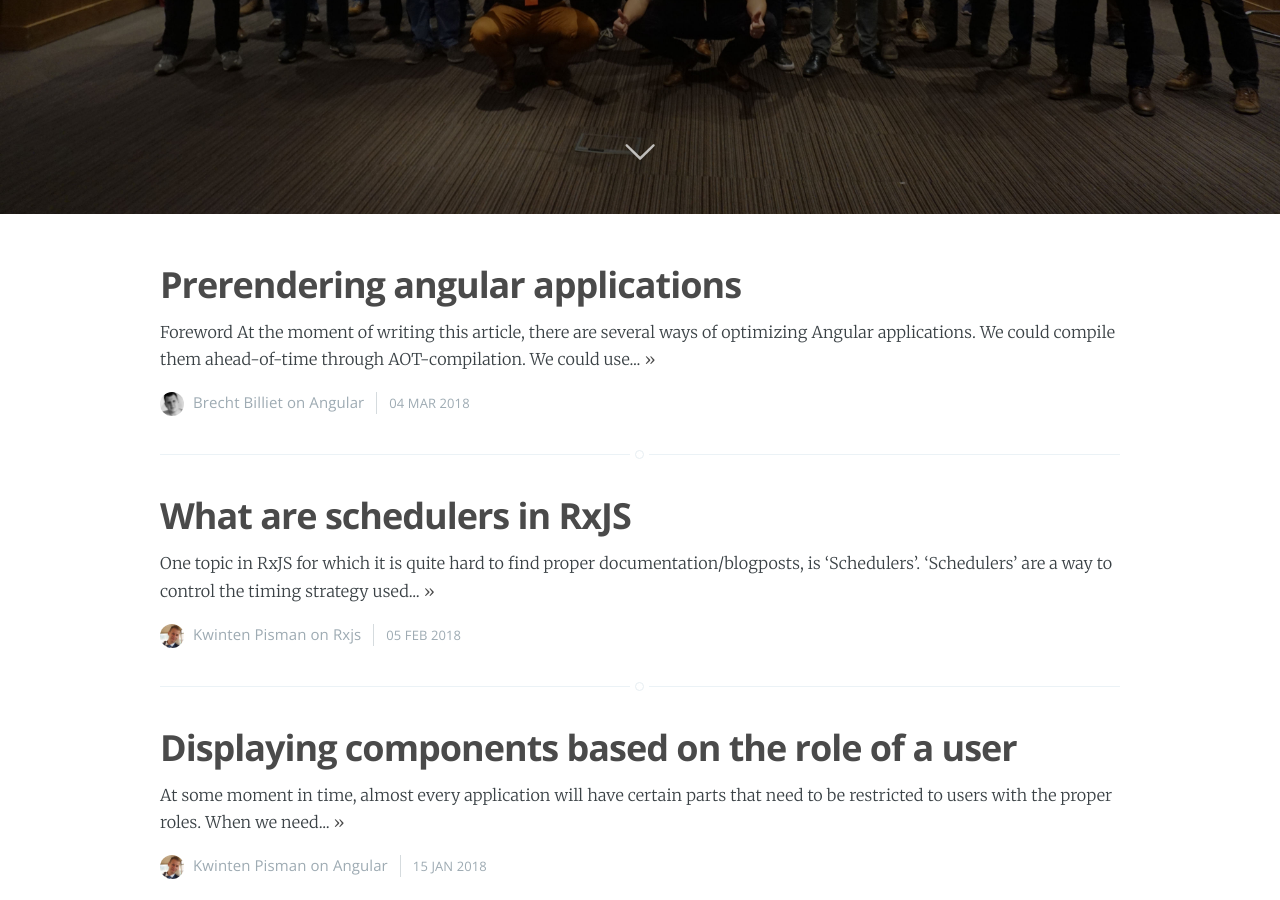
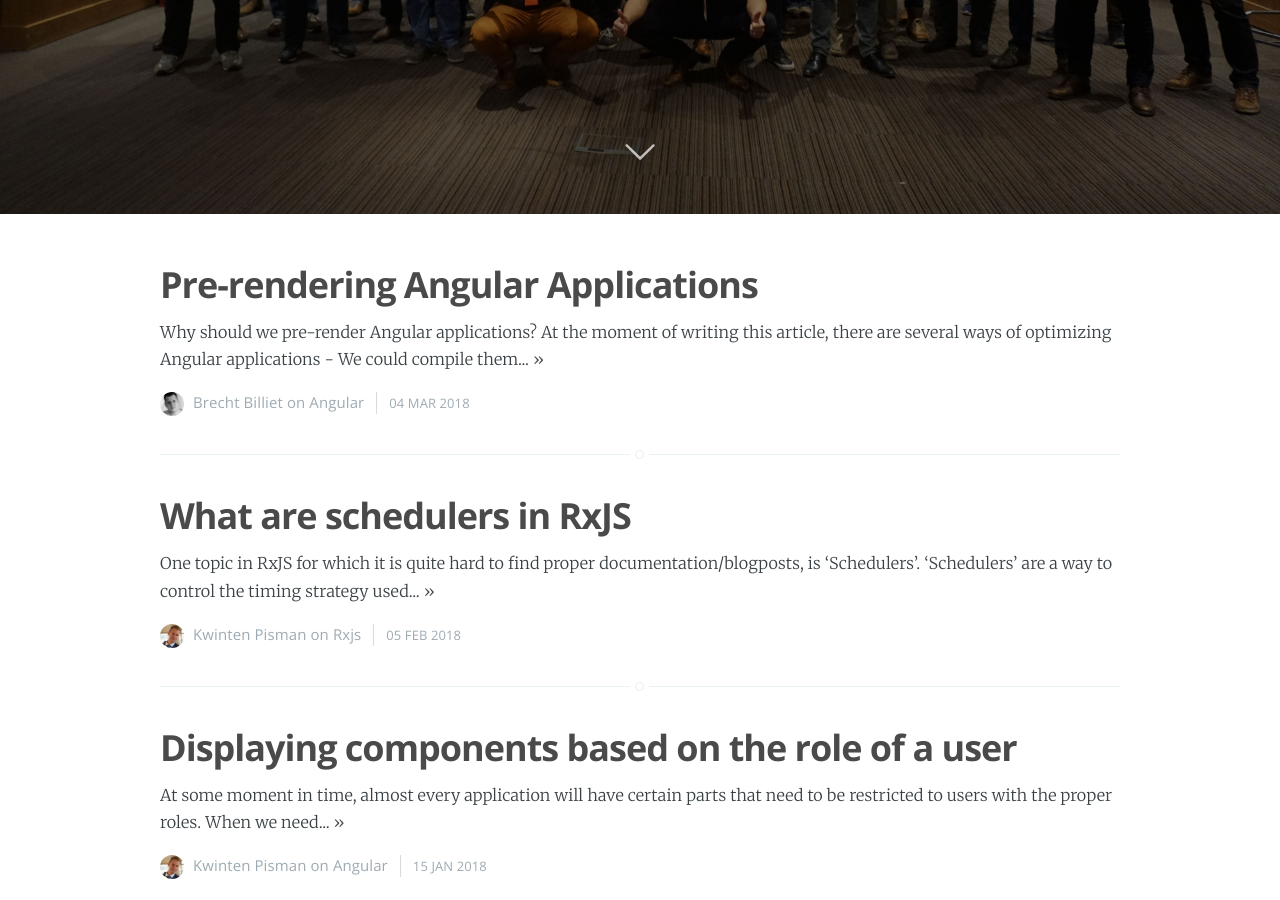
Before and after one commit to strongbrewio/strongbrewio.github.io, a Jekyll site: the page built from index.html, in a window 1280 px wide and 900 px high, scrolled down 686 px. Built offline with Jekyll 4.4.1, drawn with Linux system fonts in a browser that asks for light colours; nearby versions of some CDN libraries; the list of posts is cut into pages by our own code.

Commit message:
Update language and grammar

````diff
--- a/_posts/2018-02-21-prerendering-angular-apps.md
+++ b/_posts/2018-02-21-prerendering-angular-apps.md
@@ -1,6 +1,6 @@
 ---
 layout: post
-title: Prerendering angular applications
+title: Pre-rendering Angular Applications
 published: true
 author: brechtbilliet
 description: Learn how to use Server-side rendering to prerender our Angular application at build time.
@@ -13,50 +13,50 @@ tags: Angular
 cover: 'assets/images/cover/cover11.jpg'
 ---
 
-## Foreword
+## Why should we pre-render Angular applications?
 
-At the moment of writing this article, there are several ways of optimizing Angular applications. We could compile them [ahead-of-time](https://angular.io/guide/aot-compiler) through AOT-compilation.
-We could use [service-workers](https://developer.mozilla.org/en-US/docs/Web/API/Service_Worker_API) to optimize caching. And there are plenty of other PWA (progressive web-app) features as well that can increase the quality and overall performance of our Angular applications.
+At the moment of writing this article, there are several ways of optimizing Angular applications - We could compile them [ahead-of-time](https://angular.io/guide/aot-compiler) through AOT compilation.
+We could use [service workers](https://developer.mozilla.org/en-US/docs/Web/API/Service_Worker_API) to optimize caching. And there are plenty of other PWA (progressive web app) features that can increase the quality and overall performance of our Angular applications.
 
 However, there are a still a few problems that these optimizations won't fix:
-- **SEO** (Search engine optimization): At the time of writing SPA's (Single-page-applications) are harder to index by search engines because the content isn't available on load time. Therefore the application is likely to fail on several SEO requirements.
+- **SEO** (search engine optimization): At the time of writing, SPAs (single-page applications) are harder to index by search engines because the content isn't available on load time. Therefore, the application is likely to fail on several SEO requirements.
 - **Initial page load** could be faster: Since the application still needs to be bootstrapped after the page is loaded, there is an initial waiting time until the user can use the application. This results in a bad user experience.
 
-These two problems can be fixed by [SSR (Server-side rendering)](https://angular.io/guide/universal). SSR executes the angular application on the server, that way the server will actually serve the compiled content in a way that search engine crawlers can read it. This is really the best of both worlds: The server will render the application on the server, but when the javascript bundle is loaded it will turn into a SPA. That way the application is rich and fast at the same time!
+These two problems can be fixed by implementing [SSR (server-side rendering)](https://angular.io/guide/universal). SSR executes the Angular application on the server. That way the server will actually serve the compiled content in a way that search engine crawlers can read it. This is really the best of both worlds: The application will be rendered on the server, but when the JavaScript bundle is loaded, it will turn into an SPA. That way the application is rich and fast at the same time!
 
-To optimize our [StrongBrew](https://strongbrew.io) website we started using this approach. It was pretty fast when we ran it locally, however the StrongBrew website is hosted on [Firebase](https://firebase.google.com) and the SSR part was hosted by Firebase functions.
+To optimize our [StrongBrew](https://strongbrew.io) website, we started using this approach. It was pretty fast when we ran it locally. However, the StrongBrew website is hosted on [Firebase](https://firebase.google.com) and the SSR part was hosted by Firebase functions.
 
-We really love Firebase and everything it stands for, but for us, SSR on Firebase functions was just too slow. Sometimes it took 4 seconds to serve the content... Since the loading time of a website is very important if we want to keep our visitors, we had to find another way to serve the content in a more effective manner.
+We really love Firebase and everything it stands for, but for us, SSR on Firebase functions was just too slow. Sometimes it took 4 seconds to serve the content... Since the loading time of a website is very important for keeping our visitors, we had to find another way to serve the content in a more effective manner.
 
-SSR works like this: A user navigates to a url => the server compiles the application and serves it.
+SSR works like this: A user navigates to a URL => the server compiles the application and serves it.
 But instead of compiling every route when the server receives a request, what if we could execute the SSR logic for every route at build time? That would certainly fix our problem.
 
-That way we would run generated static html files which is insanely fast, and when the javascript bundles are loaded the browser would take over.
+That way we would run generated static HTML files, which is insanely fast, and when the JavaScript bundles are loaded, the browser would take over.
 This also uses the best of both worlds: Ultra fast loading time + we don't need to give up our rich SPA experience.
 The result went from several seconds to 30 milliseconds.
 ![SSR vs Prerender](/assets/images/posts/prerendering-angular-apps/ssr-vs-prerender.png)
 
 
 This is a super fast and super effective improvement but it has one very important limitation.
-**It's not possible to prerender dynamic content**. The data in the StrongBrew website isn't fetched by AJAX calls (at least not the data that has to be indexed), it rather works with simple webpack imports of JSON files. These are inserted at build time.
+**It's not possible to prerender dynamic content**. The data in the StrongBrew website isn't fetched by AJAX calls (at least not the data that has to be indexed). It rather works with simple webpack imports of JSON files. These are inserted at build time.
 
 This does not mean that loading content dynamically isn't possible at all, it just won't get prerendered.
 
 ## Let's dive in
 
-Enough chit chat! Let's dive into some code!
-I've created this [github repository](https://github.com/strongbrewio/prerender-angular-example) just for you! It's a simple website with a few pages and the build system doesn't know how to prerender yet.
-Checkout the branch `runtime` by running the command `git checkout runtime`. When running `npm i && npm run start` the bash should install all the NPM dependencies and host the application on `http://localhost:4200`, just like any default Angular-CLI application.
+Enough chit chat! Let's dive into some code.
+I've created this [GitHub repository](https://github.com/strongbrewio/prerender-angular-example) just for you! It's a simple website with a few pages and the build system doesn't know how to pre-render yet.
+Checkout the branch `runtime` by running the command `git checkout runtime`. When running `npm i && npm run start`, the bash should install all the NPM dependencies and host the application on `http://localhost:4200`, just like any default Angular CLI application.
 
 ### Installing the dependencies
 
-Great! We have a running website, but nothing is prerendered yet.
-The first thing we need to do is installing @angular/platform-server by running
-`npm i @angular/platform-server -D` This is the most important bundle for SSR. This module contains the basics to run the Angular application on the server.
+Great! We have a running website, but nothing is pre-rendered yet.
+The first thing we need to do is to install @angular/platform-server by running
+`npm i @angular/platform-server -D`. This is the most important bundle for SSR. This module contains the basics to run the Angular application on the server.
 
 ### Applying the server transition
 
-Next we need to update the `app.module.ts` to enable server transition. This will make sure that Angular takes over on the frontend when the javascript bundles are loaded.
+Next, we need to update the `app.module.ts` to enable server transition. This will make sure that Angular takes over on the frontend when the JavaScript bundles are loaded.
 
 ```typescript
 // src/app/app.module.ts
@@ -101,8 +101,8 @@ export class AppPrerenderModule {
 
 ### Defining a prerender entrypoint
 
-To use the SSR logic at build time we need to have a specific bundle. Since the `main.ts` file is used to bootstrap the application for the browser we also need a `main.prerender.ts` file that will be used to create the prerender bundle.
-Let's create that file shall we?
+To use the SSR logic at build time, we need to have a specific bundle. Since the `main.ts` file is used to bootstrap the application for the browser, we also need a `main.prerender.ts` file that will be used to create the prerender bundle.
+Let's create that file, shall we?
 
 ```typescript
 // src/app/main.prerender.ts
@@ -136,7 +136,7 @@ We are almost there I promise, but we need a few more things. We need a specific
 
 ```
 
-### Letting Angular Cli know and generating the bundle
+### Letting Angular CLI know and generating the bundle
 
 In the apps entry of the `angular-cli.json` file, we need to add a new app where we refer to the `main.prerender.ts` file and the `tsconfig.prerender.json` file. The app section should look like this:
 
@@ -157,19 +157,19 @@ In the apps entry of the `angular-cli.json` file, we need to add a new app where
 ```
 
 
-Update the package json so it builds both the normal package and the server package. Set the output-hashing to none so that the build generates a clean `main.bundle.js` without any hash.
+Update the package JSON so it builds both the normal package and the server package. Set the **output-hashing** to none so that the build generates a clean `main.bundle.js` without any hash.
 ```
     "build": "ng build --prod && ng build --prod --app prerender --output-hashing=none",
 ```
-when running `npm run build` the following files should be created:
+When running `npm run build` the following files should be created:
 - dist (this contains the normal build)
 - `dist-prerender/main.bundle.js`
 
-This `main.bundle.js` file exports a module called `AppPrerenderModuleNgFactory`. This is the module that we can use to prerender the whole thing.
+This `main.bundle.js` file exports a module called `AppPrerenderModuleNgFactory`. This is the module that we can use to pre-render the whole thing.
 
 ## Generating the static files
 
-We have just generated the `main.bundle.js`, the file that we need to perform Server side rendering. However we don't want to do Server side rendering in this case, we want to **prerender** the html at build time. To do that we need a script that will complete the following steps.
+We have just generated the `main.bundle.js`, the file that we need to perform server-side rendering. However we don't want to do server-side rendering in this case, we want to **pre-render** the html at build time. To do that we need a script that will complete the following steps.
 
 - Create an array with routes (we could automate this if we want)
 - Loop over that array and for every entry:
@@ -177,7 +177,7 @@ We have just generated the `main.bundle.js`, the file that we need to perform Se
   - use the ```main.bundle.js``` to render the html and store that html as an ```ìndex.html``` in the folder we just created.
   - Overwrite the `dist/index.html` file.
 
-Let's call that script `prerender.ts`. Since I'm a typescript enthusiast I want to develop the prerender script in typescript and use [ts-node](https://www.npmjs.com/package/ts-node) to run it.
+Let's call that script `prerender.ts`. Since I'm a typescript enthusiast, I want to develop the prerender script in typescript and use [ts-node](https://www.npmjs.com/package/ts-node) to run it.
 We can start with creating an empty `prerender.ts` file in the root folder and installing ts-node with ```npm i -D ts-node```
 
 Now we can update the scripts section of the package.json so that the render function is called when the build is completed:
@@ -247,20 +247,20 @@ function renderToHtml(url: string, folderPath: string): void {
 }
 
 ```
-### Testing the prerendered application
+### Testing the pre-rendered application
 
-To test the website we can build the project with `npm run build`. To serve it we can use http-server. We can install http-server by running `npm i -g http-server`. By navigating into the `dist` directory and running `http-server` the application will be hosted on port 8080.
+To test the website, we can build the project with `npm run build`. To serve it, we can use http-server. We can install http-server by running `npm i -g http-server`. By navigating into the `dist` directory and running `http-server`, the application will be hosted on port 8080.
 
-If we navigate to http://localhost:8080 in the browser we will see the prerendered application. We can test the SPA experience by navigating between the different pages and we can test the prerendered part by looking at the source code.
+If we navigate to http://localhost:8080 in the browser, we will see the pre-rendered application. We can test the SPA experience by navigating between the different pages and we can test the pre-rendered part by looking at the source code.
 
 ![SSR sourcecode](/assets/images/posts/prerendering-angular-apps/sourcecode.png)
 
 ## Closing words
 
 I hope you liked this article and learned something.
-We can find the full prerendered version by checking out branch `prerendered` by running `git checkout prerendered`. To test this example checkout the previous section.
+We can find the full pre-rendered version by checking out branch `prerendered` by running `git checkout prerendered`. To test this example, checkout the previous section.
 
-Note: to optimize the html even more we could use an html minifier like [this one](https://www.npmjs.com/package/html-minifier) to shrink the html where possible. The example could look something like this:
+Note: to optimize the HTML even more, we could use an HTML minifier like [this one](https://www.npmjs.com/package/html-minifier) to shrink the HTML where possible. The example could look something like this:
 
 ```typescript
 const minify = require('html-minifier').minify;
@@ -287,7 +287,7 @@ A very special thanks to the awesome people that have helped me with their revie
 - Laurant Duveau [@laurentduveau](https://twitter.com/laurentduveau)
 - Dominic Elm [@elmd_](https://twitter.com/elmd_)
 - Sam Vloeberghs [@samvloeberghs](https://twitter.com/samvloeberghs)
-- Ana Cidre [@anaCidre_](https://twitter.com/anacidre_)
+- Ana Cidre [@AnaCidre_](https://twitter.com/anacidre_)
 
 ## Sources
 
````
Also changed, not shown: other parts of _posts/2018-02-21-prerendering-angular-apps.md (+3 -3 lines).
